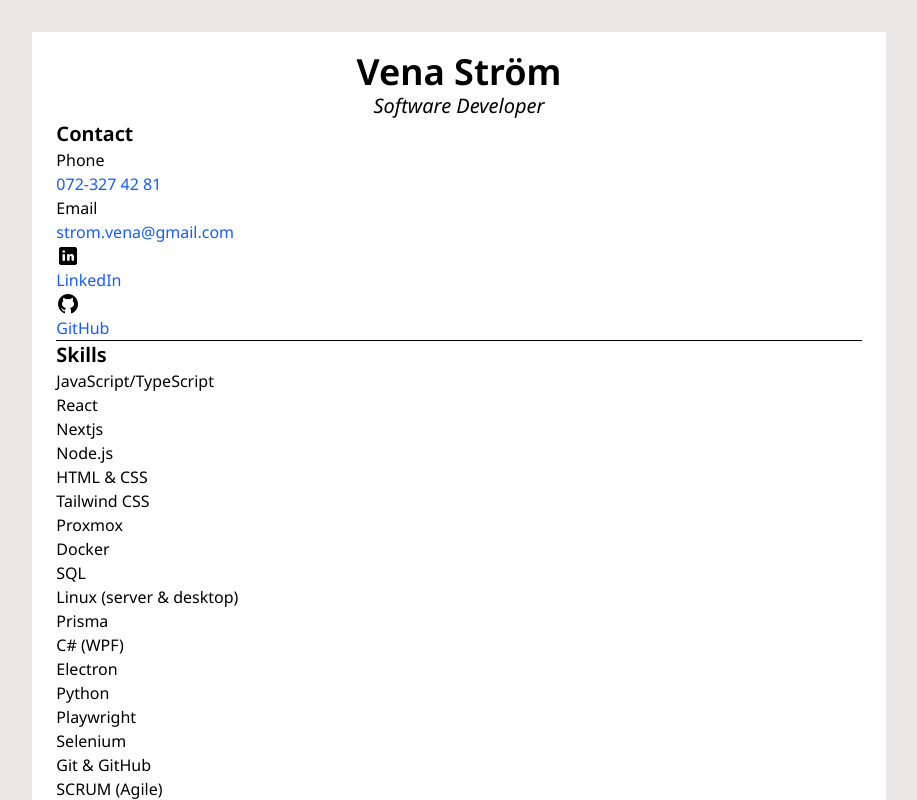
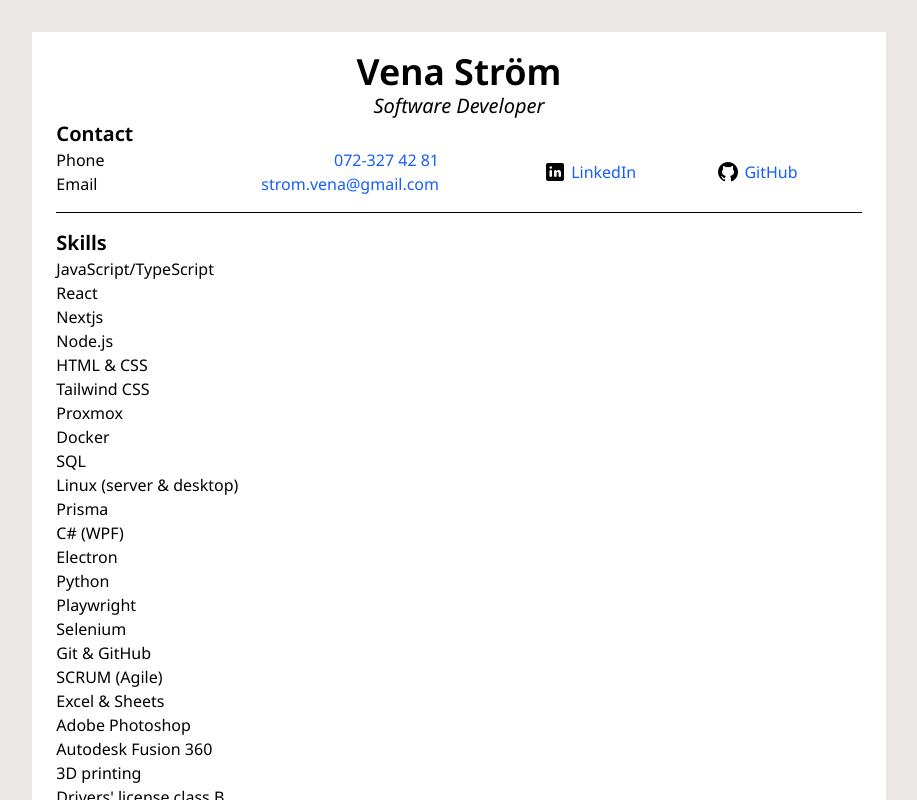
Before and after one commit to VenaStrom/VenaStrom.github.io, a React (Vite) app: page / in a window 1280 px wide. Shown: the top 800 px of the page, without its empty margins (181-1098 px from the left). Built offline with nearby package versions, Linux system fonts and the light colour scheme.

Commit message:
add more style

```diff
--- a/src/components/contact.tsx
+++ b/src/components/contact.tsx
@@ -5,15 +5,20 @@ export default function Contact({ className = "" }: { className?: string }) {
     <section className={className}>
       <h3>Contact</h3>
 
-      <div>
-        <p>Phone</p> <a href={`tel:${info.phoneLink}`} target="_blank">{info.phone}</a>
+      <div className="flex flex-row *:flex-1 gap-x-10">
+        <div className="flex flex-col *:flex *:flex-row *:justify-between">
+          <span>
+            <p>Phone</p>
+            <a href={`tel:${info.phoneLink}`} target="_blank">{info.phone}</a>
+          </span>
+
+          <span>
+            <p>Email</p>
+            <a href={`mailto:${info.emailLink}`} target="_blank">{info.email}</a>
+          </span>
         </div>
 
-      <div>
-        <p>Email</p> <a href={`mailto:${info.emailLink}`} target="_blank">{info.email}</a>
-      </div>
-
-      <div>
+        <div className="flex flex-row justify-evenly items-center gap-x-4 *:flex *:flex-row *:gap-x-1 *:h-fit *:items-center">
           <a href={info.linkedinLink} target="_blank">
             <img src="/icon/icons8-linkedin-24.png" alt="LinkedIn" />
             <p>LinkedIn</p>
@@ -24,6 +29,7 @@ export default function Contact({ className = "" }: { className?: string }) {
             <p>GitHub</p>
           </a>
         </div>
+      </div>
     </section>
   );
 }
--- a/src/global.tw.css
+++ b/src/global.tw.css
@@ -11,6 +11,9 @@
 
   a {
     @apply text-blue-600 hover:underline;
+    &:visited {
+      @apply text-purple-600;
+    }
   }
 
   h1,
@@ -19,7 +22,7 @@
   h4,
   h5,
   h6 {
-    @apply font-[650] text-lg;
+    @apply font-[650] text-lg cursor-default;
   }
   h1,
   h2,
@@ -32,4 +35,8 @@
   h4 {
     @apply font-[600];
   }
+
+  main > hr {
+    @apply my-4;
+  }
 }
```
Lines whose indentation alone changed are shown as unchanged.
